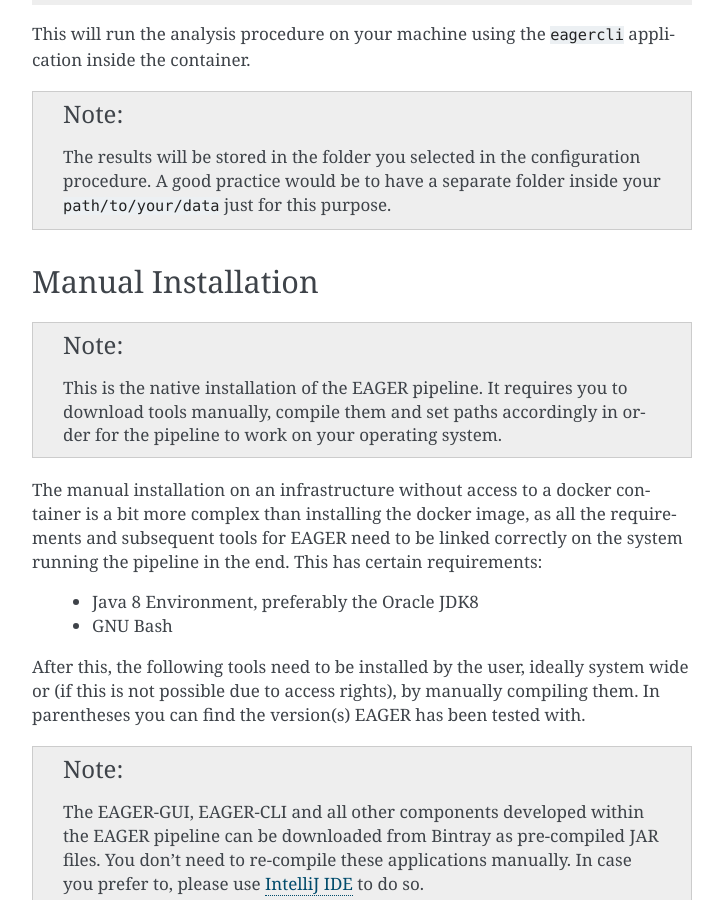
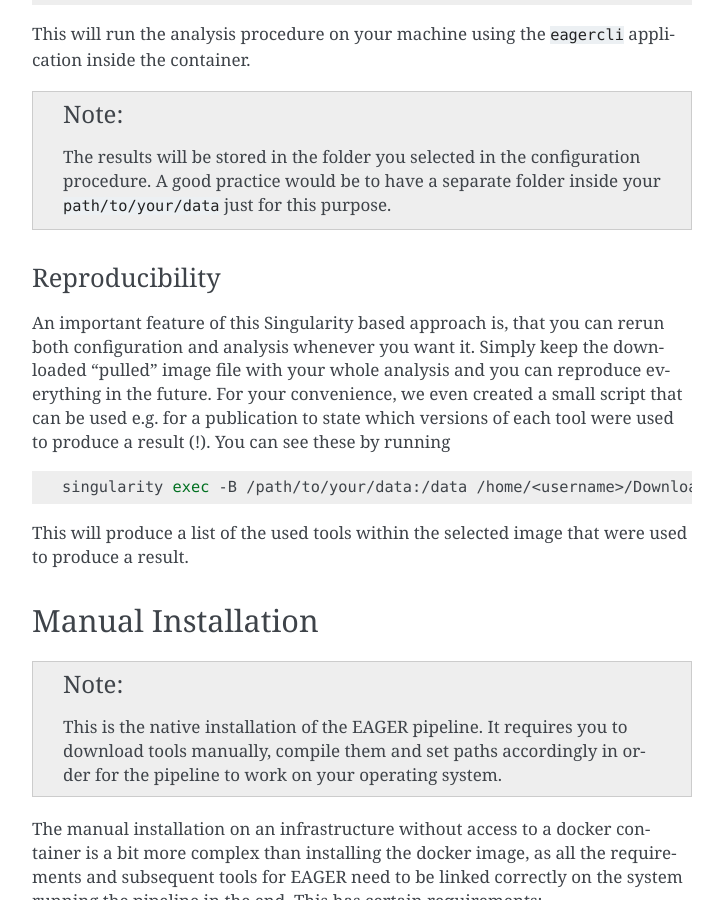
Before and after one commit to apeltzer/EAGER-GUI, a Sphinx documentation site: the page built from docs/contents/installation.rst, in a window 1280 px wide and 900 px high, scrolled down 2685 px. Shown: the whole window, without its empty margins (388-1111 px from the left). Built offline with Sphinx 7.4.7, drawn with Linux system fonts in a browser that asks for light colours.

Commit message:
Updated Singularity script with versions & Documentation update for that purpose

```diff
--- a/docs/contents/installation.rst
+++ b/docs/contents/installation.rst
@@ -97,7 +97,16 @@ This will run the analysis procedure on your machine using the ``eagercli`` appl
    The results will be stored in the folder you selected in the configuration procedure. A good practice would be to have a separate folder inside your ``path/to/your/data`` just for this purpose.
 
 
+Reproducibility
+^^^^^^^^^^^^^^^
 
+An important feature of this Singularity based approach is, that you can rerun both configuration and analysis whenever you want it. Simply keep the downloaded "pulled" image file with your whole analysis and you can reproduce everything in the future. For your convenience, we even created a small script that can be used e.g. for a publication to state which versions of each tool were used to produce a result (!). You can see these by running
+
+.. code-block:: bash
+
+   singularity exec -B /path/to/your/data:/data /home/<username>/Downloads/apeltzer-EAGER-GUI-master.img versions
+
+This will produce a list of the used tools within the selected image that were used to produce a result.
 
 
 
```
Also changed, not shown: 2 other files.
